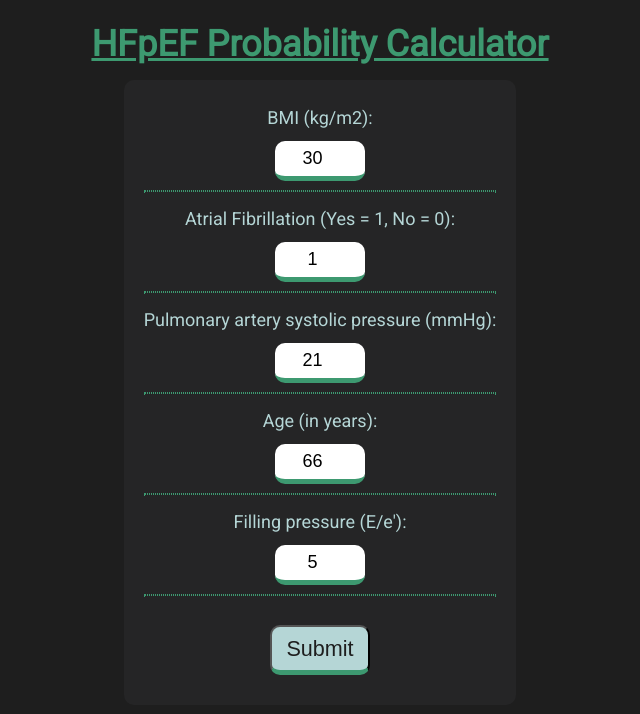
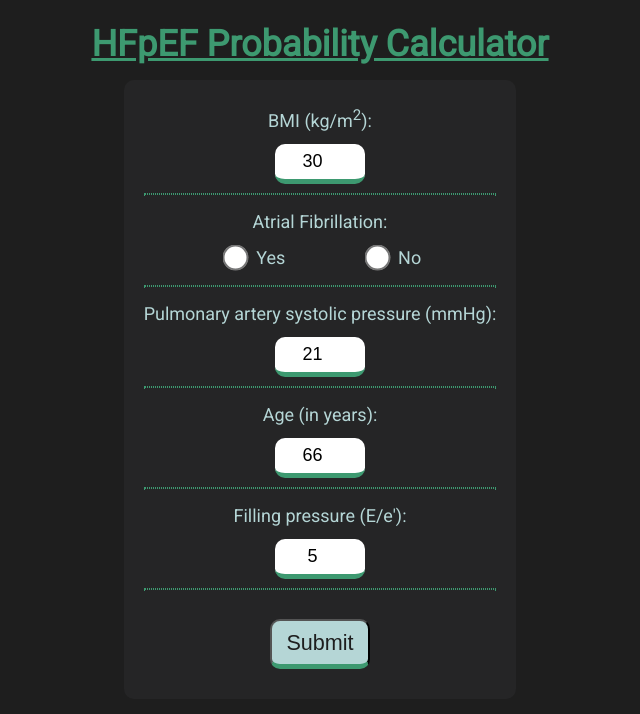
Before and after one commit to VivekThazhathattil/hfpef, a plain HTML site: page index.html in a window 1280 px wide. Shown: the whole page, without its empty margins (320-960 px from the left). Drawn offline with nearby package versions, Linux system fonts and the light colour scheme.

Commit message:
cosmetic changes

```diff
--- a/index.html
+++ b/index.html
@@ -17,11 +17,20 @@
 		<main id="main" class="main">
 			<div class="sub-win">
 				<div class="form">
-					<label class="box" for="bmi" value="">BMI (kg/m2):</label><br>
+					<label class="box" for="bmi" value="">BMI (kg/m<sup>2</sup>):</label><br>
 					<input class="inbox" type="number" id="bmi" value="30" required><br>
 					<hr class="dashed">
-					<label class="box" for="atr_fibr">Atrial Fibrillation (Yes = 1, No = 0):</label><br>
-					<input class="inbox" type="number" id="atr_fibr" value="1" required><br>
+					<label class="box" for="atr_fibr">Atrial Fibrillation:</label><br>
+					<div class="radios">
+						<div>
+							<input type="radio" id="atrial_yes" name="atrial_fibr_radio" value="1">
+							<label id="label_radio_yes" for="atrial_yes">Yes</label><br>
+						</div>
+						<div>
+							<input type="radio" id="atrial_no" name="atrial_fibr_radio" value="0">
+							<label id="label_radio_no" for="atrial_no"> No</label><br>
+						</div>
+					</div>
 					<hr class="dashed">
 					<label class="box" for="sys_pres">Pulmonary artery systolic pressure (mmHg):</label><br>
 					<input class="inbox" type="number" id="sys_pres" value="21" required><br>
@@ -35,7 +44,7 @@
 					<button class="button" id="submit">Submit</button>
 				</div>
 				<div class="res">
-					<u><h3 class="result" id="hfpef-prob"></h3></u>
+					<h2 class="result" id="hfpef-prob"></h2>
 				</div>
 			</div>
 
--- a/script.js
+++ b/script.js
@@ -1,7 +1,8 @@
 $(document).ready(function() {
     $("#submit").click(function(){
         var bmi = $("#bmi").val();
-        var atr_fibr = $("#atr_fibr").val();
+        /* var atr_fibr = $("#atr_fibr").val(); */
+				var atr_fibr = $('input[name=atrial_fibr_radio]:checked').val();
         var sys_pres = $("#sys_pres").val();
         var age = $("#age").val();
         var fill_pres = $("#fill_pres").val();
@@ -13,4 +14,10 @@ $(document).ready(function() {
         $("#hfpef-prob").text("HFpEF Probability = " + hfpef.toFixed(2) + "%");
         window.scrollTo(0, document.body.scrollHeight);
     });
+		$("#label_radio_yes").click(function(){
+			$("#atrial_yes").prop("checked", true);
+		});
+		$("#label_radio_no").click(function(){
+			$("#atrial_no").prop("checked", true);
+		});
 });
--- a/styles.css
+++ b/styles.css
@@ -90,7 +90,7 @@ button:hover {
     background-color: #9CF6F6;
   }
 
-input {
+.inbox {
   height: 15px;
   margin-top: 5px;
   text-align: center;
@@ -101,4 +101,17 @@ input {
   border:none;
   border-bottom:5px solid #3D9970;
   }
-  input:focus 		{ outline:none; }
+
+.inbox:focus 		{ outline:none; }
+
+.radios{
+	display: flex;
+	flex-direction: row;
+	justify-content: space-evenly;
+}
+
+input[type='radio']{
+		filter: hue-rotate(290deg);
+		transform: scale(2);
+		margin: 10px;
+}
```
